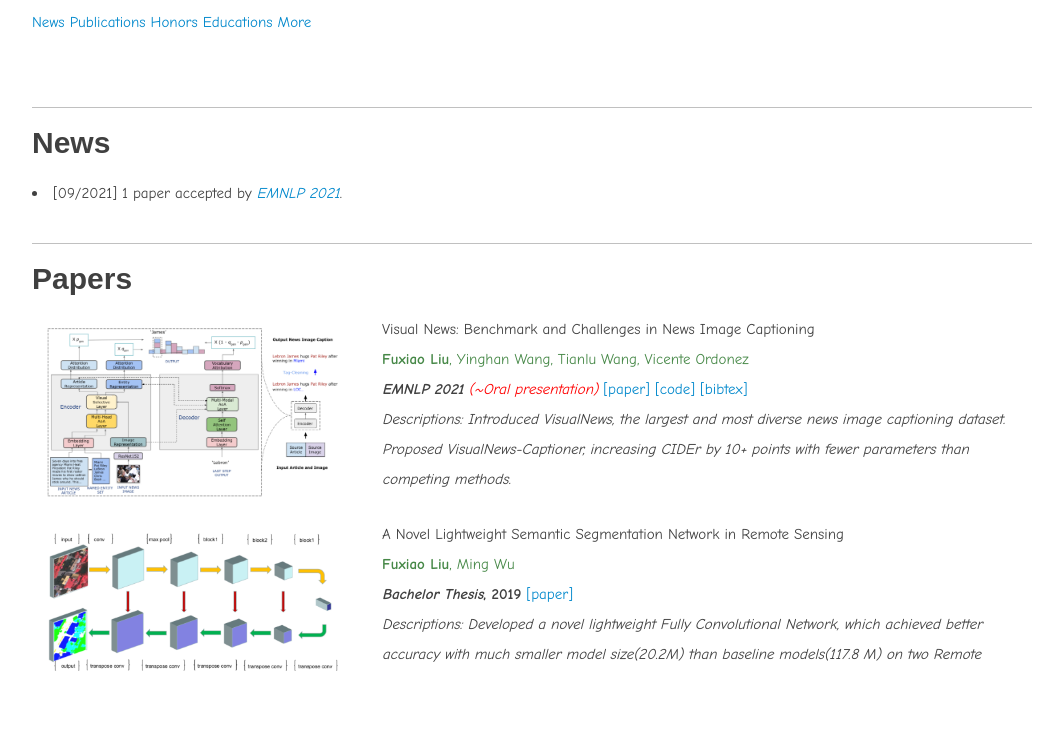
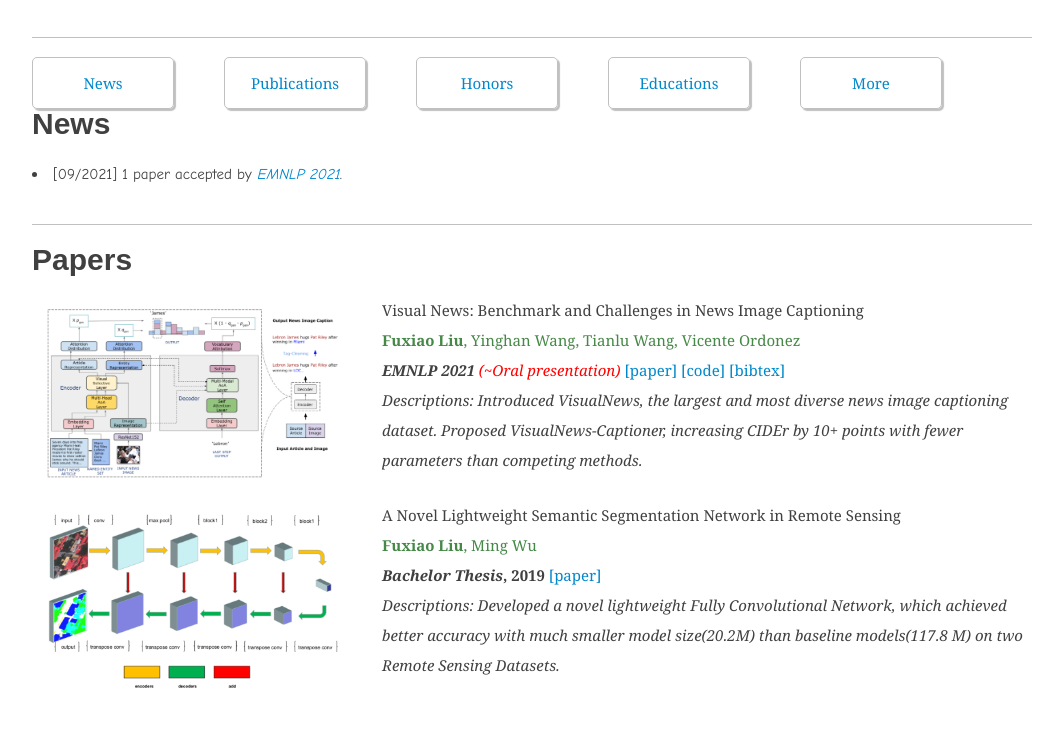
Before and after one commit to FuxiaoLiu/fuxiaoliu.github.io, a plain HTML site: page index.html in a window 1280 px wide. Shown: the part 343-1075 px from the top of the page, without its empty margins (108-1171 px from the left). Drawn offline with Linux system fonts and the light colour scheme.

Commit message:
Update index.html

```diff
--- a/index.html
+++ b/index.html
@@ -245,13 +245,12 @@ img.press{
 	</div>
 </div>
 
-<div class="content quickLink"><font face="Comic Sans MS">
-	<a class="block" href="#News">News</a>
-	<a class="block" href="#Publications&Preprints">Publications</a>
-	<a class="block" href="#Honors">Honors</a>
-        <a class="block" href="#Educations">Educations</a>
-	<a class="block" href="#More About Myself">More</a>
-</font></div>
+<div class="content quickLink">
+	<a class="block" href="#News"><font face="Georgia">News</font></a>
+	<a class="block" href="#Publications&Preprints"><font face="Georgia">Publications</font></a>
+	<a class="block" href="#Honors"><font face="Georgia">Honors</font></a>
+        <a class="block" href="#Educations"><font face="Georgia">Educations</font></a>
+	<a class="block" href="#More About Myself"><font face="Georgia">More</font></a>
 
 
 <div class="content News">
@@ -270,7 +269,7 @@ img.press{
 <div class="content publications">
 	<a name="Publications&Preprints"></a>
 	<div class="title">Papers </div>
-	<ol><font face="Comic Sans MS">
+	<ol><font face="Georgia">
 		<li>
 			<div class="imgblock"><img src="resources/image2.png"></img></div>
 			<span class="title">Visual News: Benchmark and Challenges in News Image Captioning
@@ -310,7 +309,7 @@ img.press{
 	<a name="Publications&Preprints"></a>
 	<div class="title">Projects </div>
 	<ol>
-		<li><font face="Comic Sans MS">
+		<li><font face="Georgia">
 			<div class="imgblock"><img src="resources/project9.png"></img></div>
 			<span class="title">Deep Learning Network Embedding with Regular Equivalence
 			</span>
@@ -329,7 +328,7 @@ img.press{
 
 <div class="content honors" name='honors'>
 	<a name="honors"></a>
-	<div class="title">Awards</div><font face="Comic Sans MS">
+	<div class="title">Awards</div><font face="Georgia">
 	<ul>
 		<li>Dean's Fellowship of UMD<div class="float-right">2021</div></li>
 		<li>Academic Excellence Fellowship of UVA<div class="float-right">2019</div></li>
@@ -342,7 +341,7 @@ img.press{
 <div class="content education">
 	<a name="Educations"></a>
 	<div class="title">Educations</div>
-	<ul><font face="Comic Sans MS">
+	<ul><font face="Georgia">
 		<li>
 			<span class="title">Ph.D in Computer Science</span> <div class="float-right time">Aug 2021 - May 2026</div>
 			<div class="info">University of Maryland, College Park</div>
@@ -375,10 +374,10 @@ img.press{
 </div>
 
 <div class="footer footer1">
-	<div class="content white-text">
+	<div class="content white-text">><font face="Comic Sans MS">
 		School of Computer Science <br/>
 		University of Maryland, College Park
-	</div>
+	</font></div>
 <div class="footer footer2">
 	<div class="content white-text">
 		Created and designed by <a style="color:white" href="https://fuxiaoliu.github.io">Fuxiao Liu</a> in UMD.
```
